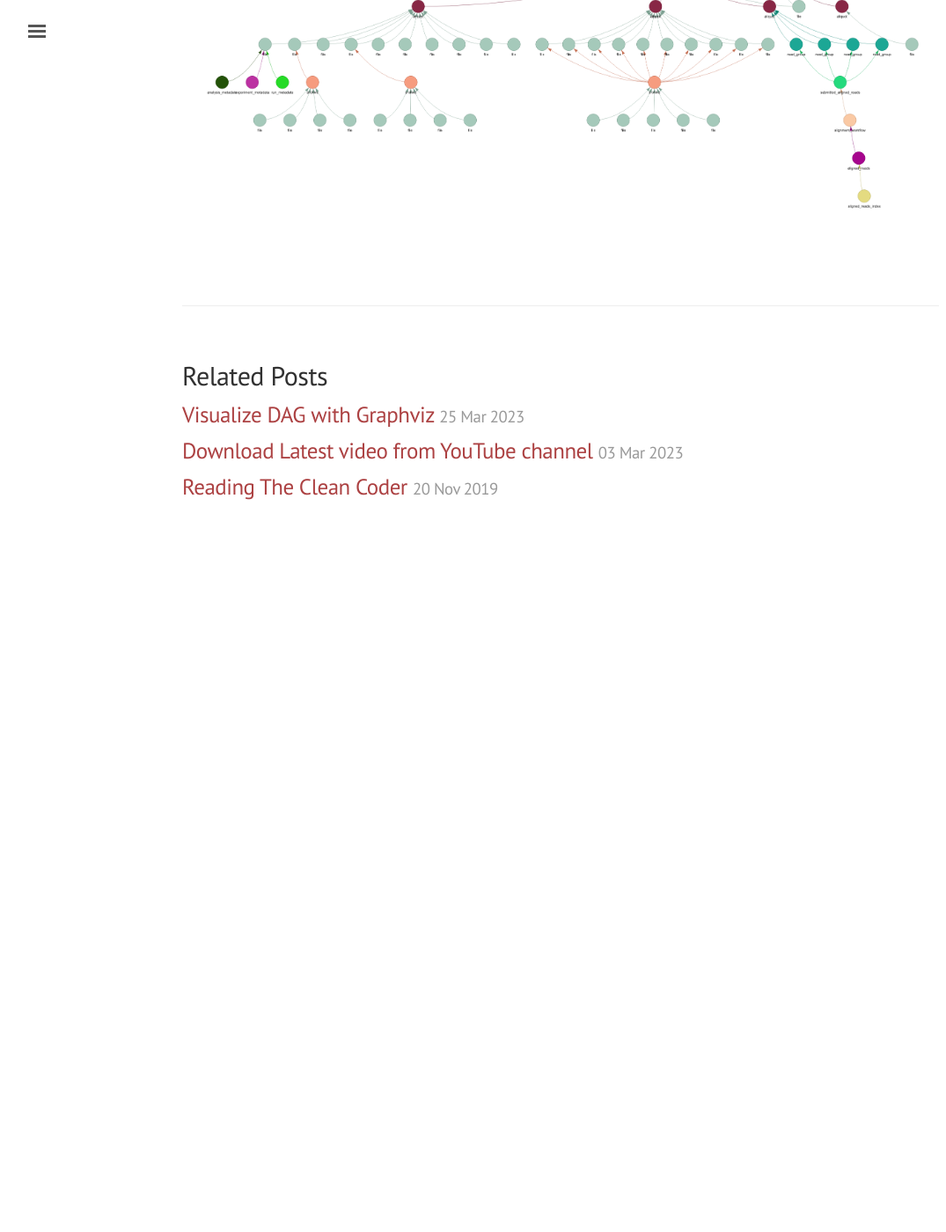
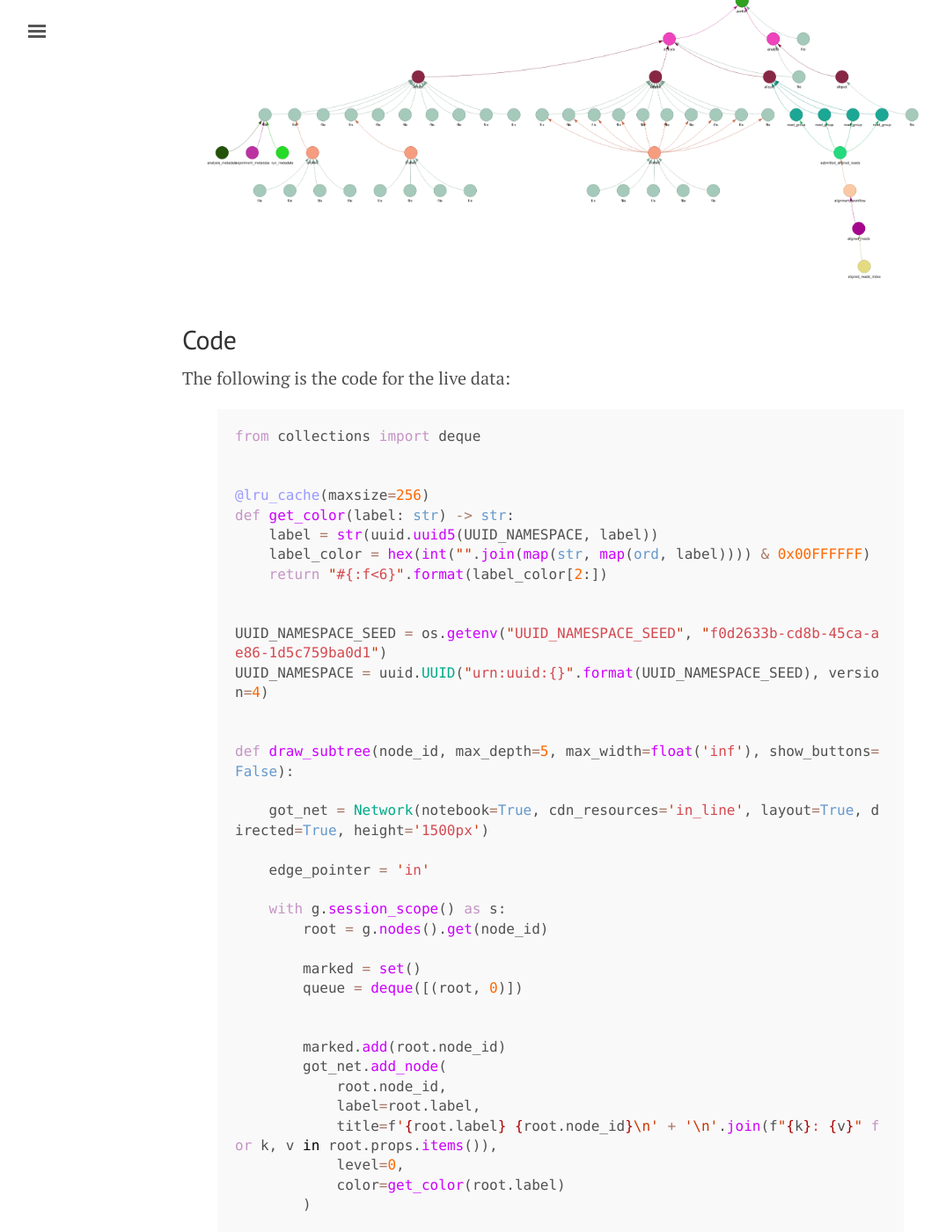
Before and after one commit to asurinsaka/asurinsaka.github.io, a Jekyll site: the page built from _posts/2023-03-26-Visualize-DAG-with-pyvis.md, in a window 1280 px wide and 1400 px high, scrolled down 5786 px. Shown: the whole window at 88% size, without its empty margins (3-1078 px from the left). Built offline with Jekyll 4.4.1, drawn with Linux system fonts in a browser that asks for light colours; before the commit the page ends 6416 px from its top, so only the background shows below that; some of the changed text lies outside the part shown.

```diff
--- a/_posts/2023-03-26-Visualize-DAG-with-pyvis.md
+++ b/_posts/2023-03-26-Visualize-DAG-with-pyvis.md
@@ -154,4 +154,88 @@
 
 ## Examle
 
+The code is run in our jupyterlab server, which will fetch out the data from our postgres database. Due to the size of the data, I have limited the max_depth and max_width to 10.
+
 ![sample_subtree](/images/pyvis_gdc/sample_subtree.png)
+
+## Code
+
+The following is the code for the live data:
+
+{% highlight python %}
+from collections import deque
+
+
+@lru_cache(maxsize=256)
+def get_color(label: str) -> str:
+    label = str(uuid.uuid5(UUID_NAMESPACE, label))
+    label_color = hex(int("".join(map(str, map(ord, label)))) & 0x00FFFFFF)
+    return "#{:f<6}".format(label_color[2:])
+
+
+UUID_NAMESPACE_SEED = os.getenv("UUID_NAMESPACE_SEED", "f0d2633b-cd8b-45ca-ae86-1d5c759ba0d1")
+UUID_NAMESPACE = uuid.UUID("urn:uuid:{}".format(UUID_NAMESPACE_SEED), version=4)
+
+
+def draw_subtree(node_id, max_depth=5, max_width=float('inf'), show_buttons=False):
+
+    got_net = Network(notebook=True, cdn_resources='in_line', layout=True, directed=True, height='1500px')
+
+    edge_pointer = 'in'
+
+    with g.session_scope() as s:
+        root = g.nodes().get(node_id)
+
+        marked = set()
+        queue = deque([(root, 0)])
+
+
+        marked.add(root.node_id)
+        got_net.add_node(
+            root.node_id,
+            label=root.label,
+            title=f'{root.label} {root.node_id}\n' + '\n'.join(f"{k}: {v}" for k, v in root.props.items()),
+            level=0,
+            color=get_color(root.label)
+        )
+
+
+        while queue:
+            current, depth = queue.popleft()
+
+
+            if depth + 1 > max_depth:
+                continue
+
+            edges = current.edges_out if edge_pointer == "out" else current.edges_in
+            for i, edge in enumerate(edges, 1):
+
+                n = edge.dst if edge_pointer == "out" else edge.src
+
+                if n.node_id not in marked:
+                    queue.append((n, depth + 1))
+                    marked.add(n.node_id)
+                    got_net.add_node(
+                        n.node_id,
+                        label=n.label,
+                        title=f'{n.label} {n.node_id}\n' + '\n'.join(f"{k}: {v}" for k, v in n.props.items()),
+                        level=depth+1,
+                        color=get_color(n.label)
+                    )
+
+
+                got_net.add_edge(edge.src.node_id, edge.dst.node_id)
+
+                if i >= max_width:
+                    break
+
+
+
+    neighbor_map = got_net.get_adj_list()
+
+    if show_buttons:
+        got_net.show_buttons()
+    return got_net.show("gameofthrones.html")
+    {% endhighlight %}
+
+The thing to notice about this code is that, to get good hierarchical layout, I rewrte the bsf method in our [psqlgraph](https://github.com/NCI-GDC/psqlgraph) repo and set the level property for each node. This was before I figure out the hierarchical sortMethod property. But I kept this implementation so I can set the max_width for my graph.
```
Also changed, not shown: _posts/2023-03-26-Use-github-action-for-jekyll-static-site.md (added, +49 -0 lines), .github/workflows/jekyll-action.yml (renamed from .github/workflows/static.yml), images/jekyll-action/gh-page.png (added).
